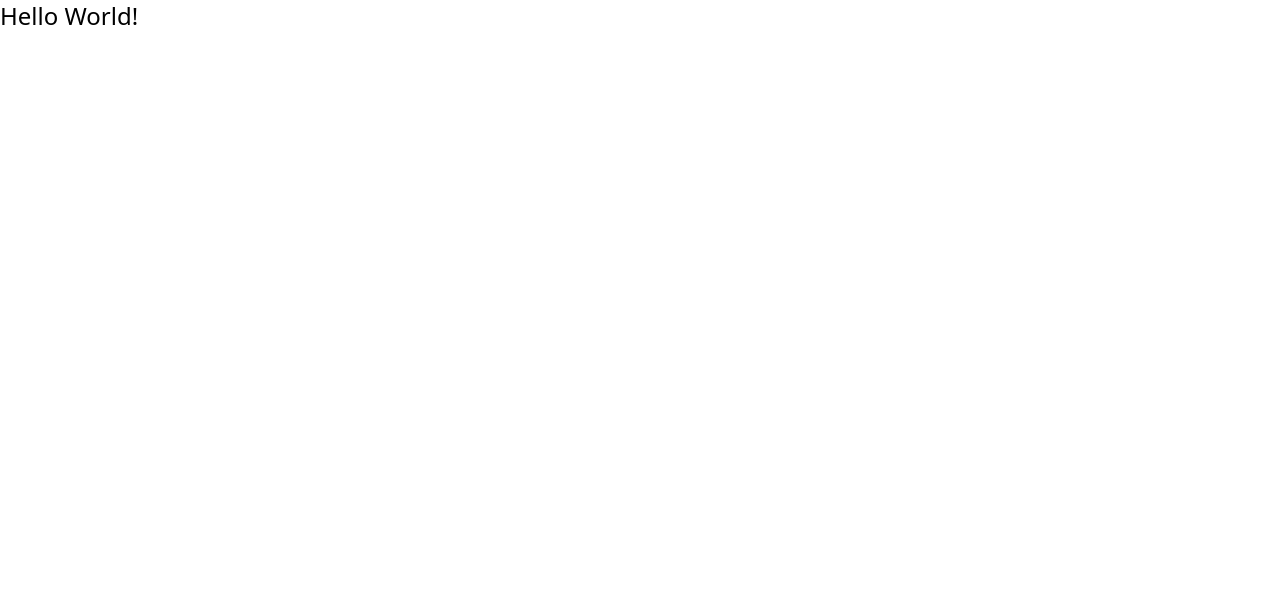
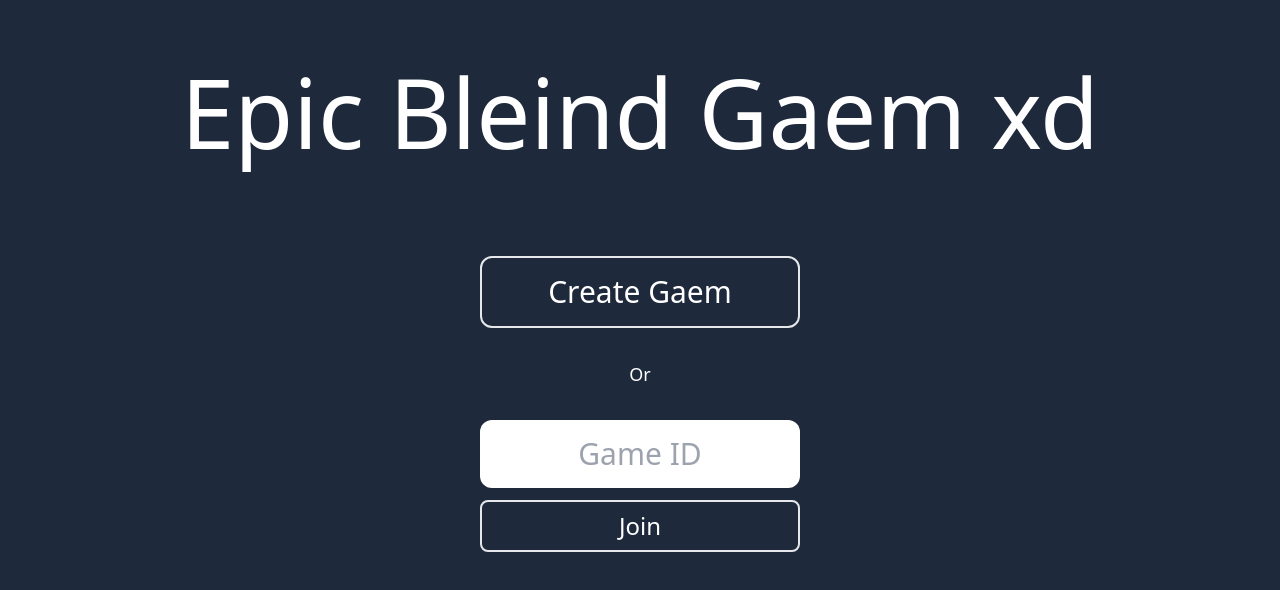
Before and after one commit to czarmin/blindgaem, a website built with Vite: page client/index.html in a window 1280 px wide. Built offline with nearby package versions, Linux system fonts and the light colour scheme.

Commit message:
added game view on gm with tables (will try canvas tho

```diff
--- /dev/null
+++ b/client/gm.html
@@ -0,0 +1,24 @@
+<!DOCTYPE html>
+<html lang="en">
+
+<head>
+    <meta charset="UTF-8" />
+    <meta name="viewport" content="width=device-width, initial-scale=1.0" />
+    <link rel="stylesheet" href="src/global.css">
+    <link rel="stylesheet" href="src/gm.css">
+    <title>Epic Gaem</title>
+</head>
+
+<body>
+    <main class="bg-slate-800 text-white h-[100vh]">
+        <div id="infobox" class="border-slate-500 border-2 rounded-md absolute top-6 left-6 p-3">
+            <h1 id="gameid" class="text-2xl"></h1>
+            <hr class="border-slate-500 mb-3">
+            <button id="genboard" type="button">Generate Board</button>
+        </div>
+        <table id="board" class="w-9/12 h-4/5 m-auto border-spacing-10 text-center border-separate gap-5 left-0 right-0 top-0 bottom-0 border-slate-500 border-2 rounded-md absolute" />
+    </main>
+</body>
+<script src="src/gm.ts"></script>
+
+</html>
--- a/client/index.html
+++ b/client/index.html
@@ -1,14 +1,30 @@
 <!doctype html>
 <html lang="en">
-  <head>
+
+<head>
     <meta charset="UTF-8" />
     <meta name="viewport" content="width=device-width, initial-scale=1.0" />
     <link rel="stylesheet" href="src/global.css">
     <title>Epic Gaem</title>
-  </head>
-  <body>
-    <div id="app">
-        <h1 class="text-2xl">Hello World!</h1>
-    </div>
-  </body>
+</head>
+
+<body>
+    <main class="bg-slate-800 h-[100vh] text-center text-white" id="app">
+        <h1 class="text-8xl m-auto text-center pt-16">Epic Bleind Gaem xd</h1>
+        <a id="goToNew">
+            <button type="button"
+                class="rounded-xl text-center p-4 w-1/4 hover:text-slate-800 hover:bg-slate-100 ease-in-out transition-all duration-500 m-auto border-[2px] text-3xl mt-24">Create
+                Gaem</button>
+        </a>
+        <h1 class="m-auto text-lg text-center py-8">Or</h1>
+        <form class="w-1/4 m-auto" id="epicform">
+            <div class="text-black">
+                <input class="w-full text-black text-center m-auto rounded-xl text-3xl p-4" autocomplete="off" required pattern="[a-zA-Z0-9]+" maxlength="5" placeholder="Game ID" type="text" id="gameid" name="gameid" />
+            </div>
+            <button type="submit" class="rounded-lg p-2 hover:text-slate-800 hover:bg-slate-100 transition-all duration-500 px-4 w-full border-[2px] text-2xl mt-3">Join</button>
+        </form>
+    </main>
+</body>
+<script src=src/mainPage.ts></script>
+
 </html>
--- /dev/null
+++ b/client/play.html
@@ -0,0 +1,22 @@
+<!DOCTYPE html>
+<html lang="en">
+
+<head>
+    <meta charset="UTF-8" />
+    <meta name="viewport" content="width=device-width, initial-scale=1.0" />
+    <link rel="stylesheet" href="src/global.css">
+    <title>Epic Gaem</title>
+</head>
+
+<body>
+    <main class="bg-slate-800 text-white h-[100vh]">
+        <h1 id="gameid" class="pl-3 pt-2 text-2xl"></h1>
+    </main>
+</body>
+<script>
+    const urlParams = new URLSearchParams(window.location.search);
+    const gameid = urlParams.get('gameid');
+    document.querySelector('#gameid').innerText = gameid;
+</script>
+
+</html>
--- /dev/null
+++ b/client/src/gm.css
@@ -0,0 +1,15 @@
+button:hover {
+    color: theme('textColor.slate.400');
+}
+
+button {
+    transition: 200ms;
+}
+
+td {
+    padding: 0;
+}
+
+.thing {
+    border: 2px solid;
+}
--- /dev/null
+++ b/client/src/gm.ts
@@ -0,0 +1,77 @@
+
+setGameID();
+GenerateScaffold();
+RenderBoard(CreateBoard());
+
+
+function setGameID() {
+    const urlParams = new URLSearchParams(window.location.search);
+    const gameid = urlParams.get('gameid');
+    const button = document.querySelector('#gameid') as HTMLButtonElement;
+    if(button && gameid)
+        button.innerText = gameid;
+}
+
+function CreateBoard(): GameBoard {
+    let board: GameBoard = {places:[], connections:[]};
+    for(let i = 0; i < 7; i++) {
+        board.places.push([]);
+        for(let j = 0; j < 7; j++) {
+            board.places[i].push({name: i.toString() + " " + j.toString(), color: "#ff0000"});
+        }
+    }
+    return board;
+}
+
+function GenerateScaffold() {
+    const boardEl = document.querySelector('#board') as HTMLDivElement;
+    if(!boardEl) return;
+    for(let y = 0; y < 7; y++) {
+        const row = document.createElement('tr')
+        row.className = y.toString();
+        for(let x = 0; x < 7; x++) {
+            const col = document.createElement('td');
+            col.className = `p${x}_${y}`
+            row.append(col);
+        }
+        boardEl.append(row);
+    }
+}
+
+function RenderBoard(board: GameBoard) {
+    for(let x = 0; x < 7; x++) {
+        if(!board.places[x]) continue;
+        for(let y = 0; y < 7; y++) {
+            if(!board.places[x][y]) continue;
+
+            const parent = document.querySelector(`.p${x}_${y}`)
+            const el = document.createElement('div')
+            el.className = "thing";
+            el.innerText = board.places[y][x].name;
+            el.style.setProperty("border-color", board.places[y][x].color);
+            parent?.append(el);
+        }
+    }
+}
+
+type Place = {
+    name: string,
+    color: string,
+}
+
+type PathSlot = {
+    x: number,
+    y: number,
+    side: "Top" | "Right" | "Bottom" | "Left"
+}
+
+type Connection = {
+    oneway: boolean,
+    from: PathSlot,
+    to: PathSlot
+}
+
+type GameBoard = {
+    places: Place[][],
+    connections: Connection[][][]
+}
--- /dev/null
+++ b/client/src/mainPage.ts
@@ -0,0 +1,24 @@
+function makeid(length: number) {
+    let result = '';
+    const characters = 'ABCDEFGHIJKLMNOPQRSTUVWXYZ0123456789';
+    const charactersLength = characters.length;
+    let counter = 0;
+    while (counter < length) {
+      result += characters.charAt(Math.floor(Math.random() * charactersLength));
+      counter += 1;
+    }
+
+    document.querySelector('#goToNew')?.setAttribute("href", "/gm?gameid="+result)
+}
+
+makeid(5)
+
+document.addEventListener('DOMContentLoaded', () => {
+    const form = document.getElementById('epicform') as HTMLFormElement;
+    form.onsubmit = (event) => {
+        event.preventDefault();
+        const formData = new FormData(form);
+        const gameID = formData.get('gameid') as string;
+        window.location.href = "/play?gameid="+gameID.toUpperCase()
+    };
+});
```
